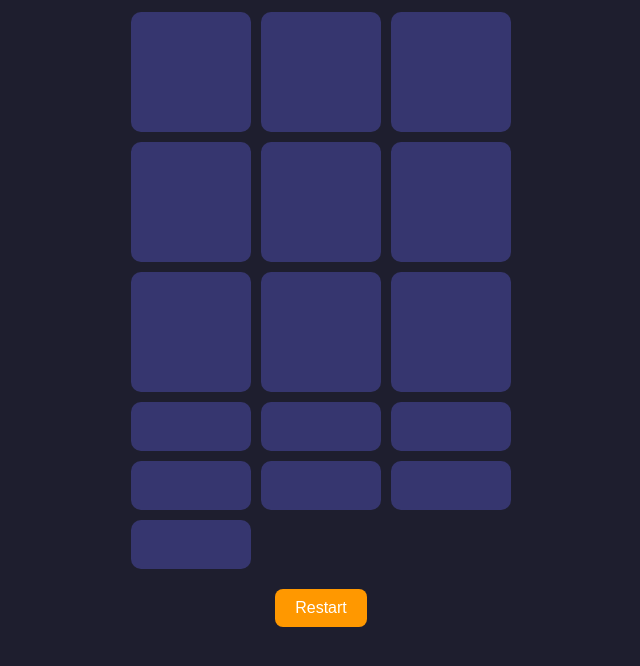
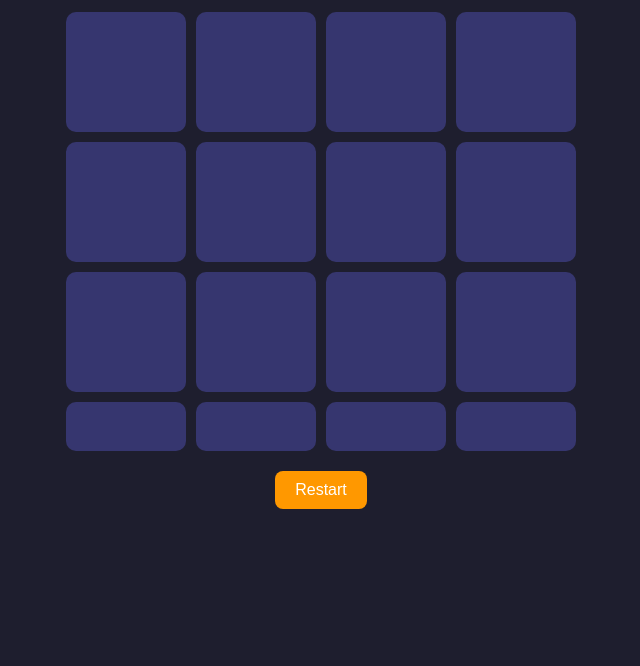
Before and after one commit to Maha-an/Pair-Up, a plain HTML site: page index.html in a window 1280 px wide. Shown: the part 104-770 px from the top of the page, without its empty margins (319-959 px from the left). Drawn offline with Linux system fonts and the light colour scheme.

Commit message:
Update index.html

```diff
--- a/index.html
+++ b/index.html
@@ -33,7 +33,7 @@
     #board {
       display: grid;
       /* 4 tiles horizontal, 3 tiles vertical with sizes */
-      grid-template-columns: repeat(3, 120px);
+      grid-template-columns: repeat(4, 120px);
       grid-template-rows: repeat(3, 120px);
       gap: 10px;
     }
```
